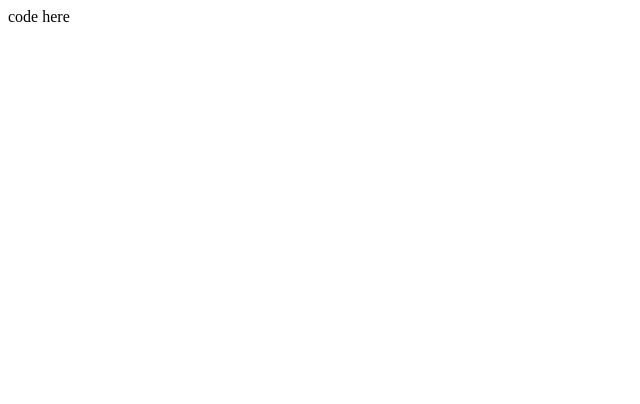
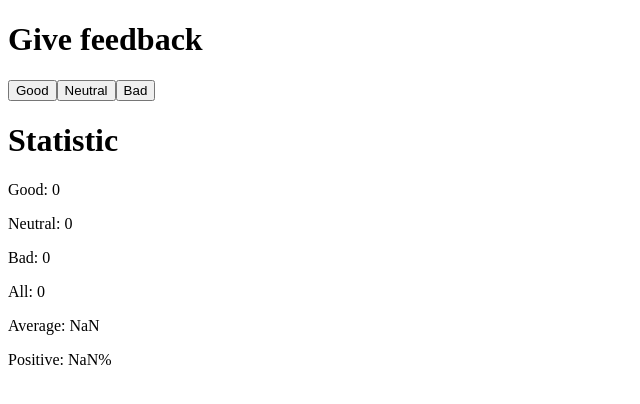
Before and after one commit to udev2045/react, a React (Vite) app in the folder part1/unicafe/: page / in a window 1280 px wide. Shown: the top 404 px of the page, without its empty margins (0-640 px from the left). Built offline with nearby package versions, Linux system fonts and the light colour scheme.

Commit message:
Part 1.7

```diff
--- a/part1/unicafe/src/App.jsx
+++ b/part1/unicafe/src/App.jsx
@@ -5,11 +5,26 @@
     const [good, setGood] = useState(0)
     const [neutral, setNeutral] = useState(0)
     const [bad, setBad] = useState(0)
-
+    let total = good + bad + neutral;
+    const handleGood = () => { setGood(good + 1) }
+    const handleNeutral = () => { setNeutral(neutral + 1) }
+    const handleBad = () => { setBad(bad + 1) }
     return (
-        <div>
-            code here
-        </div>
+        <>
+            <h1>Give feedback</h1>
+            <div>
+                <button onClick={handleGood}>Good</button>
+                <button onClick={handleNeutral}>Neutral</button>
+                <button onClick={handleBad}>Bad</button>
+            </div>
+            <h1>Statistic</h1>
+            <p>Good: {good}</p>
+            <p>Neutral: {neutral}</p>
+            <p>Bad: {bad}</p>
+            <p>All: {total}</p>
+            <p>Average: {(good - bad) / total}</p>
+            <p>Positive: {(good / total) * 100}%</p>
+        </>
     )
 }
 
```
